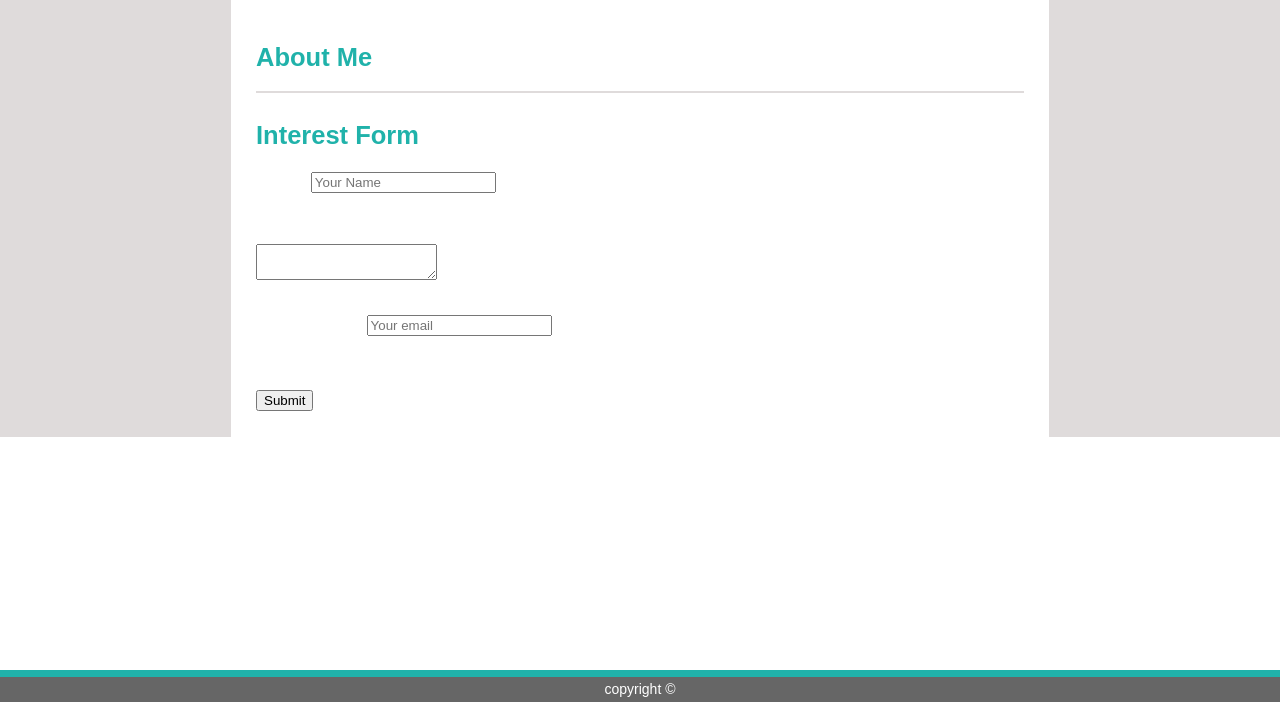
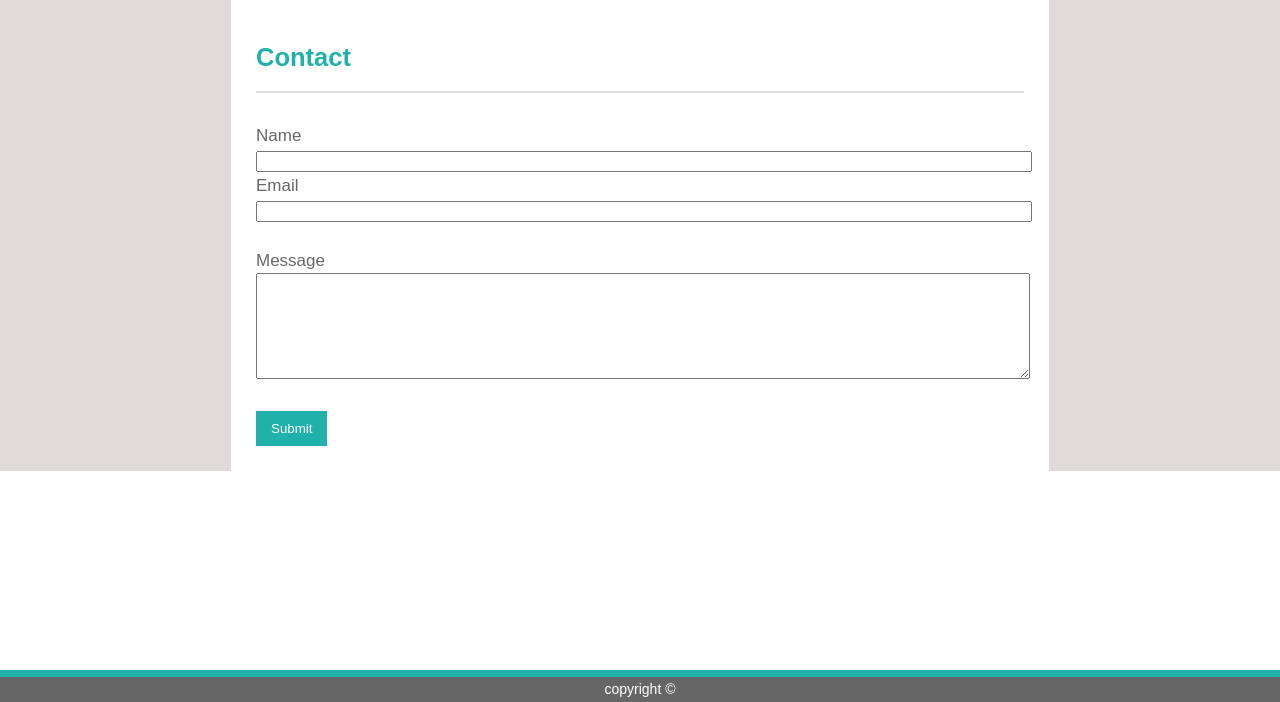
Before and after one commit to yw2242/HomeworkOne, a plain HTML site: page contact.html in a window 1280 px wide. Shown: the part 98-800 px from the top of the page. Drawn offline with Linux system fonts and the light colour scheme.

Commit message:
contact form added

```diff
--- a/contact.html
+++ b/contact.html
@@ -24,42 +24,27 @@
 
     <div class="bg">
         <div id="wrapper">
-            <h2>About Me</h2>
+            <h2>Contact</h2>
             <hr id="box">
-            <section id="interestformd">
-                <h2 id="interestformh">Interest Form</h2>
-                <form id ="interestForm" method="post" action = "https://www.cs.cornell.edu/courses/cs1300/2018fa/submit.php" novalidate>
-                    <div class="formT">
-                        <label for="userName">Name: </label>
-                        <input id="userName" name="userName" placeholder="Your Name" required/>
-                        <div>
-                          <span id="userNameError" class="feedback hidden">
-                            Please enter your name
-                        </span>
-                      </div>
-                    </div>
-                    <div class="formT">
-                        <label for="feedback">Do you have any additional information you would like to see on the website ?</label>
-                        <textarea id = "feedback" name = "feedback" required></textarea>
-                        <div>
-                        <span id="feedBackError" class="feedback hidden">
-                            Please specify your questions
-                        </span>
-                      </div>
-                    </div>
-                    <div class="formT">
-                        <label for="email">Cornell Email: </label>
-                        <input type="email" id="email" name="email" placeholder="Your email" required/>
-                        <div>
-                        <span id="emailError" class="feedback hidden">
-                            Plesae enter a valid Cornell email address
-                        </span>
-                      </div>
-                    </div>
+                <div class="form">
+                    <label>Name</label>
                     <br>
-                    <button type="submit" class="submit">Submit</button>
+                    <input class="input-s" name="name"/>
+                </div>
+                <div class="form">
+                    <label>Email</label>
                     <br>
-                </form>
+                    <input class="input-s" type="email" name="email"/>
+                </div>
+                <br>
+                <div class="form">
+                    <label>Message</label>
+                    <br>
+                    <textarea id="msg"></textarea>
+                </div>
+                <br>
+                <button type="submit" class="submit">Submit</button>
+
             </section>
         </div>
     </div>
--- a/style.css
+++ b/style.css
@@ -90,6 +90,26 @@ p {
     line-height: 1.5em;
 }
 
+label {
+    color: #666;
+}
+
+.input-s {
+    width: 100%;
+}
+
+#msg {
+    width: 100%;
+    height: 100px;
+}
+
+button {
+    background-color: lightseagreen;
+    color: white;
+    border: none;
+    padding: 10px 15px;
+}
+
 #footer {
     color: white;
     width: 100%;
```
Also changed, not shown: about.html (+1 -1 lines), portfolio.html (+1 -1 lines).
